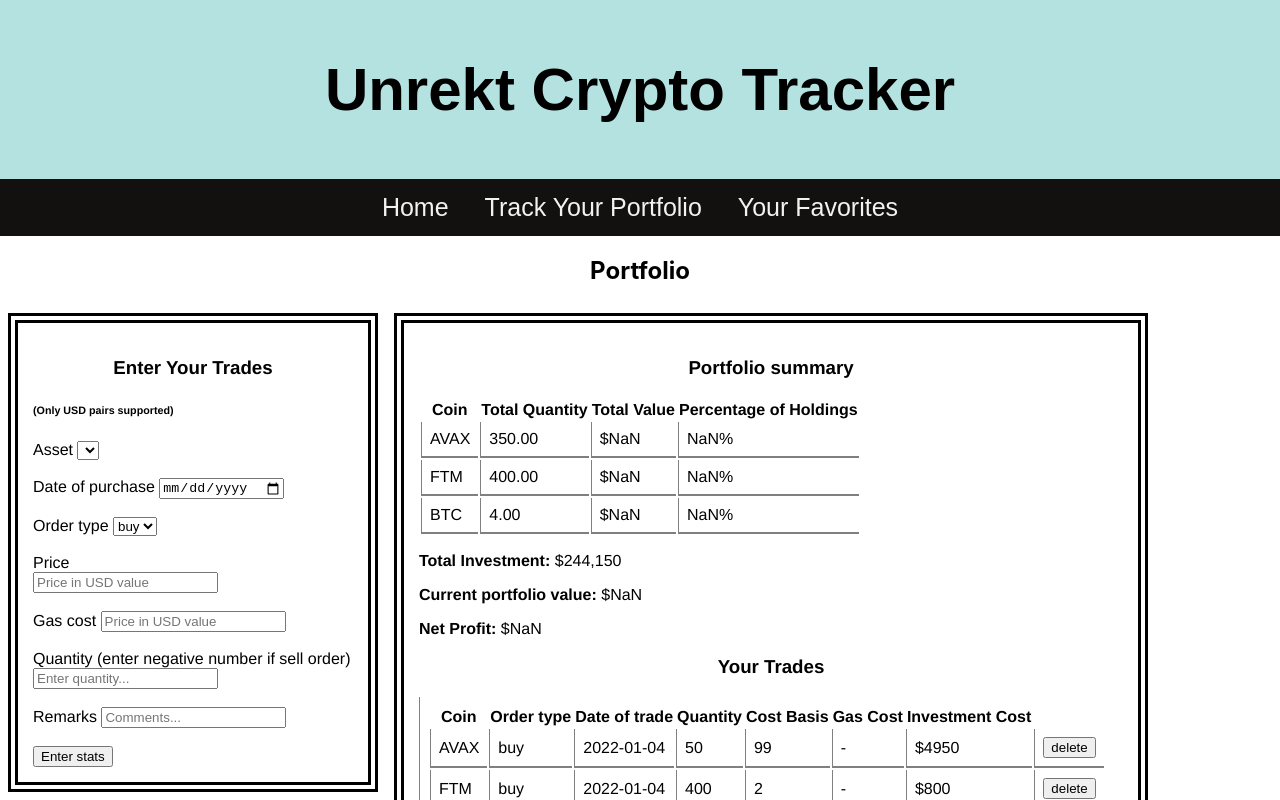
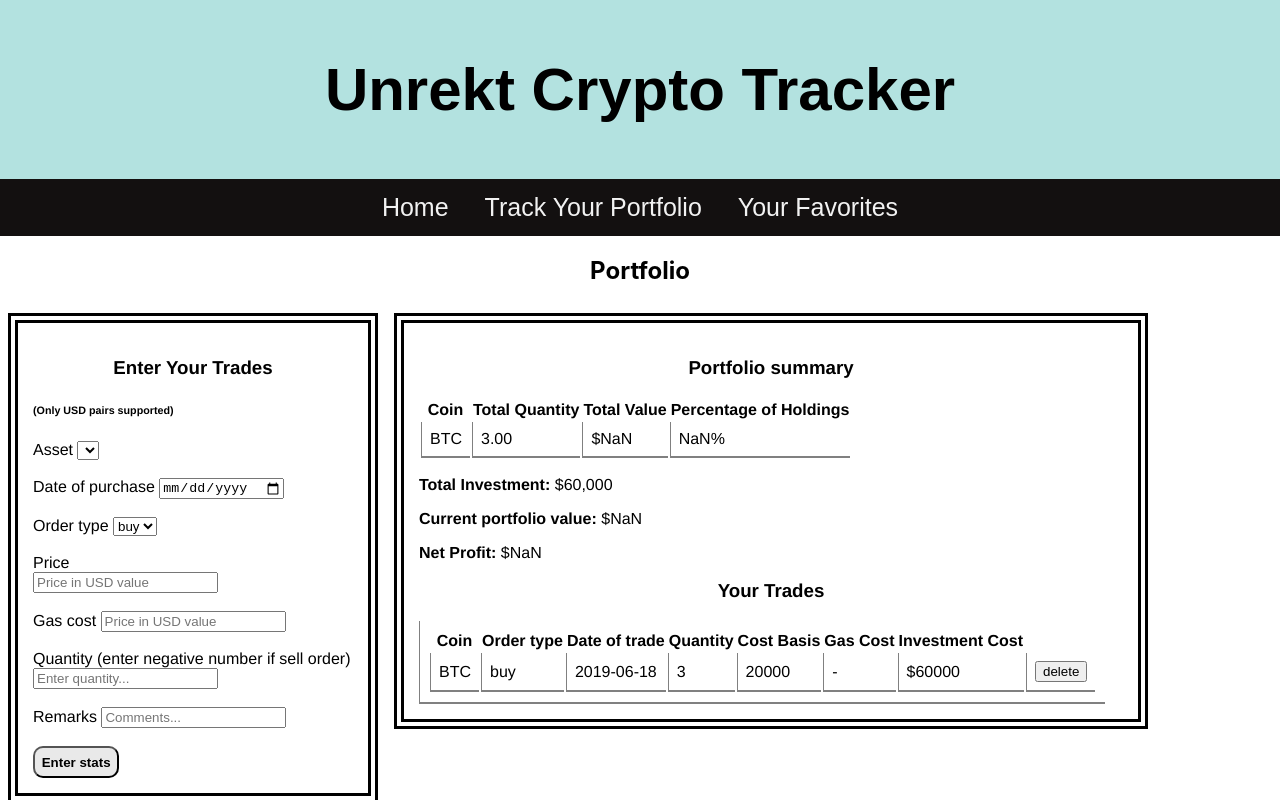
Before and after one commit to mikestarrdev/unrekt-crypto-tracker, a React (Create React App) app: page /portfolio in a window 1280 px wide. Shown: the top 800 px of the page. Built offline with nearby package versions, Linux system fonts and the light colour scheme; data requests are answered from the project's data file.

Commit message:
added css to buttons

```diff
--- a/db.json
+++ b/db.json
@@ -1,54 +1,14 @@
 {
   "portfolio": [
     {
-      "coin": "avax",
-      "dateOfBuy": "2022-01-04",
-      "price": "99",
-      "typeOfOrder": "buy",
-      "gasCost": "",
-      "quantity": "50",
-      "remarks": "",
-      "id": 1
-    },
-    {
-      "coin": "ftm",
-      "dateOfBuy": "2022-01-04",
-      "price": "2",
-      "typeOfOrder": "buy",
-      "gasCost": "",
-      "quantity": "400",
-      "remarks": "",
-      "id": 3
-    },
-    {
       "coin": "btc",
-      "dateOfBuy": "2022-02-04",
-      "price": "23000",
+      "dateOfBuy": "2019-06-18",
+      "price": "20000",
       "typeOfOrder": "buy",
       "gasCost": "",
       "quantity": "3",
       "remarks": "",
-      "id": 4
-    },
-    {
-      "coin": "btc",
-      "dateOfBuy": "2022-02-04",
-      "price": "23000",
-      "typeOfOrder": "sell",
-      "gasCost": "",
-      "quantity": "1",
-      "remarks": "",
-      "id": 5
-    },
-    {
-      "coin": "avax",
-      "dateOfBuy": "2022-02-01",
-      "price": "488",
-      "typeOfOrder": "buy",
-      "gasCost": "3",
-      "quantity": "300",
-      "remarks": "",
-      "id": 6
+      "id": 1
     }
   ],
   "favorites": [
@@ -65,70 +25,10 @@
       "id": 2
     },
     {
-      "name": "tether",
-      "symbol": "usdt",
-      "isFavorite": true,
-      "id": 3
-    },
-    {
-      "name": "avalanche-2",
-      "symbol": "AVAX",
-      "isFavorite": true,
-      "id": 4
-    },
-    {
-      "name": "dogecoin",
-      "symbol": "doge",
-      "isFavorite": true,
-      "id": 5
-    },
-    {
-      "name": "tether",
-      "symbol": "usdt",
-      "isFavorite": true,
-      "id": 6
-    },
-    {
-      "name": "ripple",
-      "symbol": "xrp",
-      "isFavorite": true,
-      "id": 7
-    },
-    {
-      "name": "tether",
-      "symbol": "usdt",
-      "isFavorite": true,
-      "id": 8
-    },
-    {
-      "name": "cosmos",
-      "symbol": "atom",
-      "isFavorite": true,
-      "id": 9
-    },
-    {
       "name": "solana",
       "symbol": "sol",
       "isFavorite": true,
-      "id": 10
-    },
-    {
-      "name": "avalanche-2",
-      "symbol": "AVAX",
-      "isFavorite": true,
-      "id": 11
-    },
-    {
-      "name": "avalanche-2",
-      "symbol": "AVAX",
-      "isFavorite": true,
-      "id": 12
-    },
-    {
-      "name": "terra-luna",
-      "symbol": "luna",
-      "isFavorite": true,
-      "id": 13
+      "id": 3
     }
   ]
 }
--- a/src/components/Coin.js
+++ b/src/components/Coin.js
@@ -18,14 +18,11 @@ function Coin({
   favoritesDbJSON,
   favoriteSymbolList,
 }) {
-  // const favoriteSymbolList = favoritesDbJSON.map((entry) => entry.symbol);
-
   // console.log(favoritesDbJSON);
   function handleFavClick(e) {
     e.preventDefault();
-
     console.log(favoriteSymbolList, coin.symbol);
-    if (!favoriteSymbolList.includes(coin.symbol)) {
+    if (!favoriteSymbolList.includes(coin.symbol.toLowerCase())) {
       console.log("coin not in favoriteSYmbolList, adding to db.json");
       setFavoriteList(() => {
         return [...favoriteList, coin];
@@ -35,7 +32,7 @@ function Coin({
         name: coin.id,
         symbol: coin.symbol,
         isFavorite: true,
-      }).then((data) => console.log(data));
+      });
     } else {
       console.log("not adding");
     }
--- a/src/components/Favorites.js
+++ b/src/components/Favorites.js
@@ -18,7 +18,6 @@ function Favorites({
   console.log("displayFavorites", displayFavorites);
 
   const favorites = displayFavorites.map((favorite, index) => {
-    console.log(favorite);
     return (
       <Coin
         coin={favorite}
@@ -36,21 +35,10 @@ function Favorites({
     );
   });
 
-  //for coin in coinList array, if coin.id is found in favorites, add it to favoritesNoDupes
-
-  //   const favoritesNoDupes = coinList.filter((coin) => {});
-
-  //   console.log(favoritesNoDupes);
-
-  //   const renderFavorites = favorites.map((favorite, index) => {
-  //     console.log(favorite);
-  //     return <Coin coin={favorite.name} key={index} />;
-  //   });
-
   return (
     <div className="tracking-container">
       <h2>Your Favorites</h2>
-      <div className="favorites coin-container">{favorites}</div>
+      <div className="favorites favorites-coin-container">{favorites}</div>
     </div>
   );
 }
--- a/src/components/Portfolio.js
+++ b/src/components/Portfolio.js
@@ -234,7 +234,9 @@ function Portfolio({ coinList }) {
           </label>
           <br />
           <br />
-          <button type="submit">Enter stats</button>
+          <button className="form-btn" type="submit">
+            Enter stats
+          </button>
         </form>
       </div>
 
--- a/src/components/TrackerContainer.js
+++ b/src/components/TrackerContainer.js
@@ -7,12 +7,13 @@ import Portfolio from "./Portfolio";
 import Favorites from "./Favorites";
 
 function TrackerContainer({ coinList, setCoinList }) {
-  // const [coinList, setCoinList] = useState([]);
   const [searched, setSearched] = useState("");
   const [displayedResults, setDisplayedResults] = useState();
   const [favoriteList, setFavoriteList] = useState([]);
   const [favoritesDbJSON, setFavoritesDbJSON] = useState([]);
   const [favoriteSymbolList, setFavoriteSymbolList] = useState([]);
+
+  console.log(favoriteList);
 
   //fetch from GoinGecko API
   useEffect(() => {
--- a/src/index.css
+++ b/src/index.css
@@ -65,11 +65,21 @@ code {
   width: 100%;
   margin: auto;
   background-color: #feffef;
+  padding-bottom: 3em;
 }
 
 .coin-container {
   display: flex;
   flex-wrap: wrap;
+  justify-content: center;
+  padding-left: 1em;
+  padding-right: 1em;
+}
+
+.favorites-coin-container {
+  display: flex;
+  flex-wrap: wrap;
+  justify-content: center;
   padding-left: 1em;
   padding-right: 1em;
 }
@@ -78,7 +88,7 @@ code {
   float: left;
   clear: none;
   border-radius: 5px;
-  width: 15%;
+  width: 12%;
   height: auto;
   padding: 1em;
   margin: 0.5em;
@@ -121,6 +131,14 @@ code {
   text-align: center;
 }
 
+.form-btn {
+  border-radius: 10px;
+  padding: 0.5em;
+  background-color: rgb(233, 233, 233);
+  font-weight: bold;
+  border-radius: 1px solid darkgray;
+}
+
 /* Coin.js styles */
 
 .coin-image {
@@ -160,12 +178,12 @@ code {
   display: flex;
   flex-direction: row;
   align-items: center;
-  border-radius: 7px;
+  border-radius: 10px;
   border: 1px solid gray;
   padding: 5px;
   padding-right: 10px;
   padding-left: 8px;
-  background-color: #e9fcfb;
+  background-color: rgb(233, 232, 232);
   margin-top: 1em;
   box-shadow: 0 2px 4px 0 rgba(0, 0, 0, 0.2), 0 1.5px 5px 0 rgba(0, 0, 0, 0.19);
 }
```
